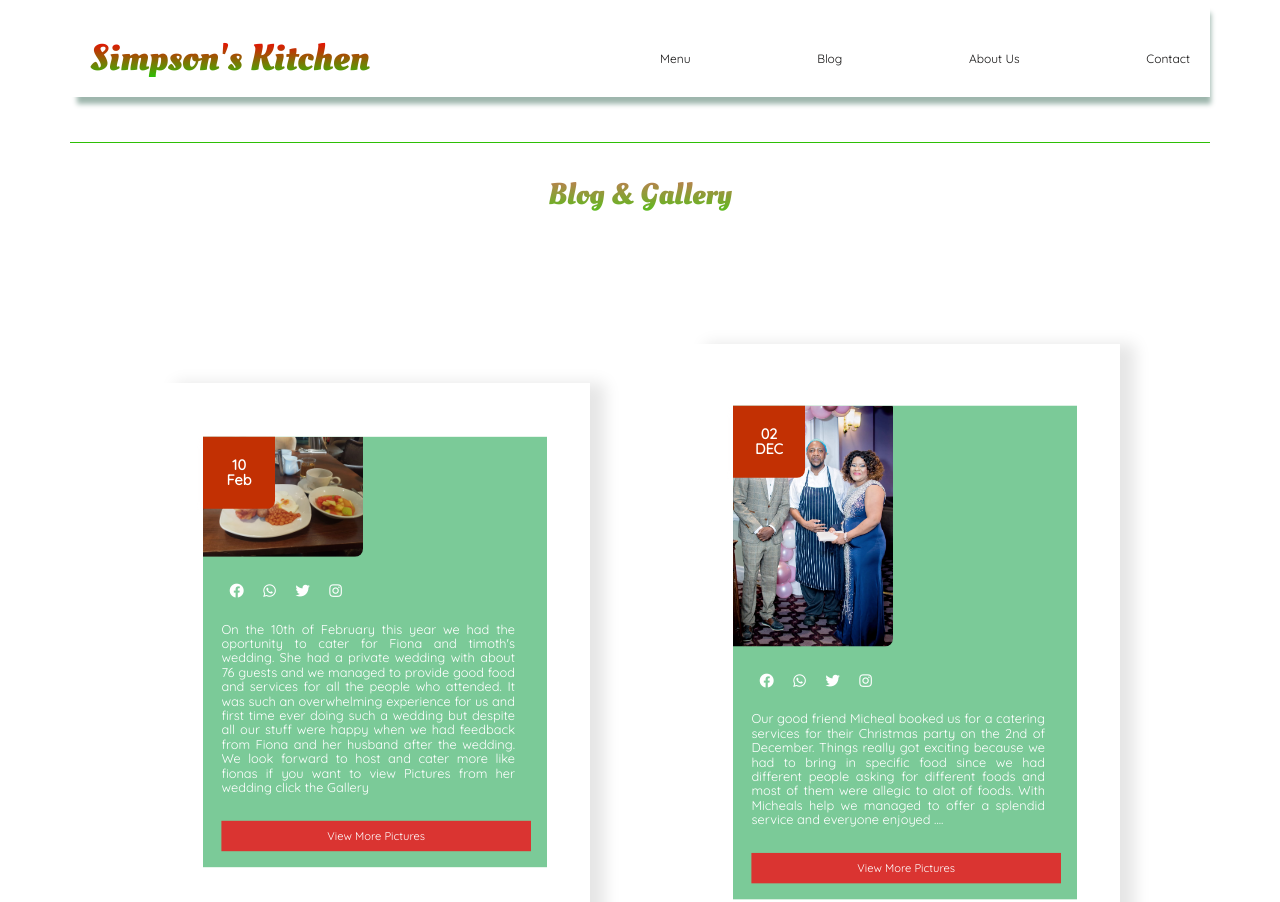
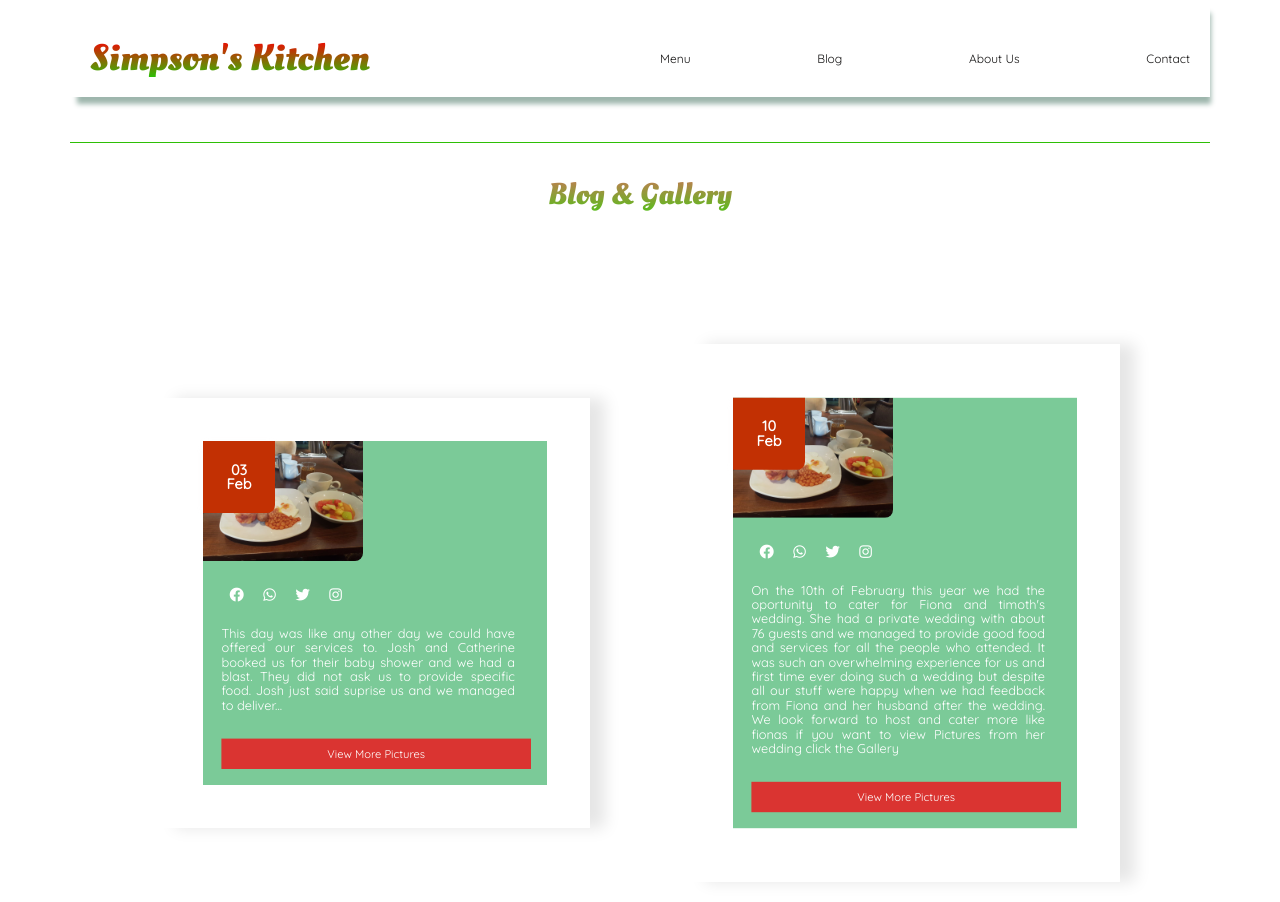
Before and after one commit to sampler36/simpsons, a plain HTML site: page blog.html in a window 1280 px wide. Shown: the top 902 px of the page. Drawn offline with nearby package versions, Linux system fonts and the light colour scheme; a web font is replaced by a local one.

Commit message:
gallery edit

```diff
--- a/blog.html
+++ b/blog.html
@@ -55,6 +55,33 @@
         <section class="latest-news-area" id="latest">
 <!-- container under blog -->
           <div class="conta">
+                                    <!-- 3rd section post  -->
+                                    <div class="zvimwe">
+                                      <div class="news-active">
+                                        <div class="zvimwe">
+                                          <div class="latest-news-wrap">
+                                            <div class="news-img">
+                                              <img src="img/5.jpeg" class="img-responsive" alt="" />
+                                              <div class="deat">
+                                                <span>03</span>
+                                                <span>Feb</span>
+                                              </div>
+                                              <div class="news-content">
+                                                <i class=" fab fa-facebook"></i>
+                                                <i class=" fab fa-whatsapp"></i>
+                                                <i class=" fab fa-twitter"></i>
+                                                <i class=" fab fa-instagram"></i>
+                                                <p>
+                                               This day was like any other day we could have offered our services to. Josh and Catherine booked us for their baby shower and we had a blast. They did not ask us to provide specific food. Josh just said suprise us and we managed to deliver...
+                                                </p>
+                                                <br>
+                                                <a href="">View More Pictures</a>
+                                              </div>
+                                            </div>
+                                          </div>
+                                        </div>
+                                      </div>
+                                    </div>
             <!-- first section post -->
             <div class="zvimwe">
               <div class="news-active">
@@ -83,6 +110,7 @@
               </div>
             </div>
             <!--2nd section post -->
+
             <!-- <br><br> -->
             <div class="zvimwe">
               <div class="news-active">
@@ -137,6 +165,33 @@
                 </div>
               </div>
             </div>
+                        <!-- 3rd section post  -->
+                        <!-- <div class="zvimwe">
+                          <div class="news-active">
+                            <div class="zvimwe">
+                              <div class="latest-news-wrap">
+                                <div class="news-img">
+                                  <img src="img/5.jpeg" class="img-responsive" alt="" />
+                                  <div class="deat">
+                                    <span>03</span>
+                                    <span>Sept</span>
+                                  </div>
+                                  <div class="news-content">
+                                    <i class=" fab fa-facebook"></i>
+                                    <i class=" fab fa-whatsapp"></i>
+                                    <i class=" fab fa-twitter"></i>
+                                    <i class=" fab fa-instagram"></i>
+                                    <p>
+                                   This day was like any other day we could have offered our services to. Josh and Catherine booked us for their baby shower and we had a blast. They did not ask us to provide specific food. Josh just said suprise us and we managed to deliver...
+                                    </p>
+                                    <br>
+                                    <a href="">View More Pictures</a>
+                                  </div>
+                                </div>
+                              </div>
+                            </div>
+                          </div>
+                        </div> -->
             <!-- outside -->
             </div>
           </div>
```
